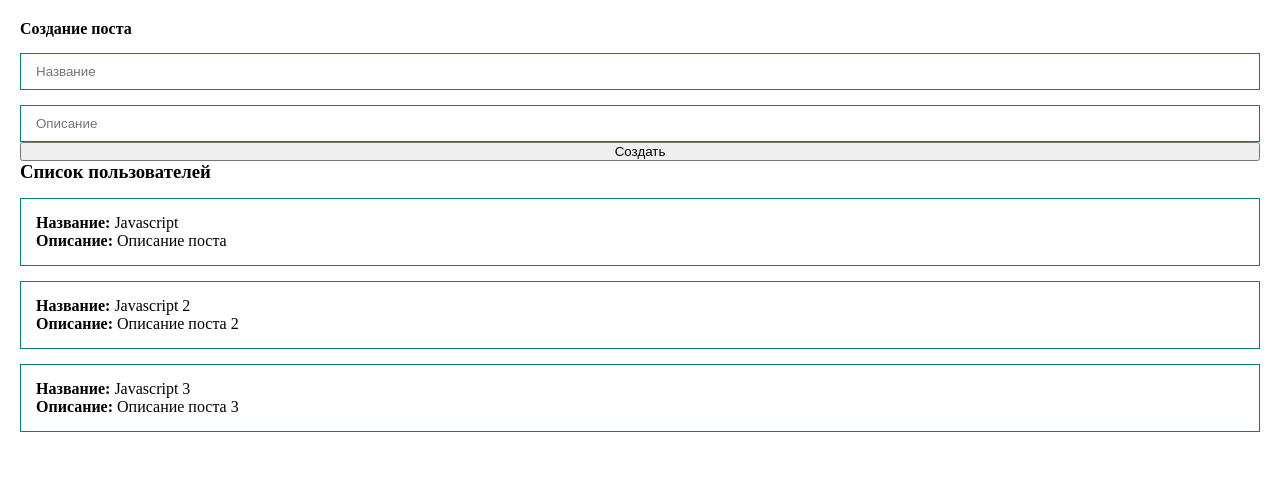
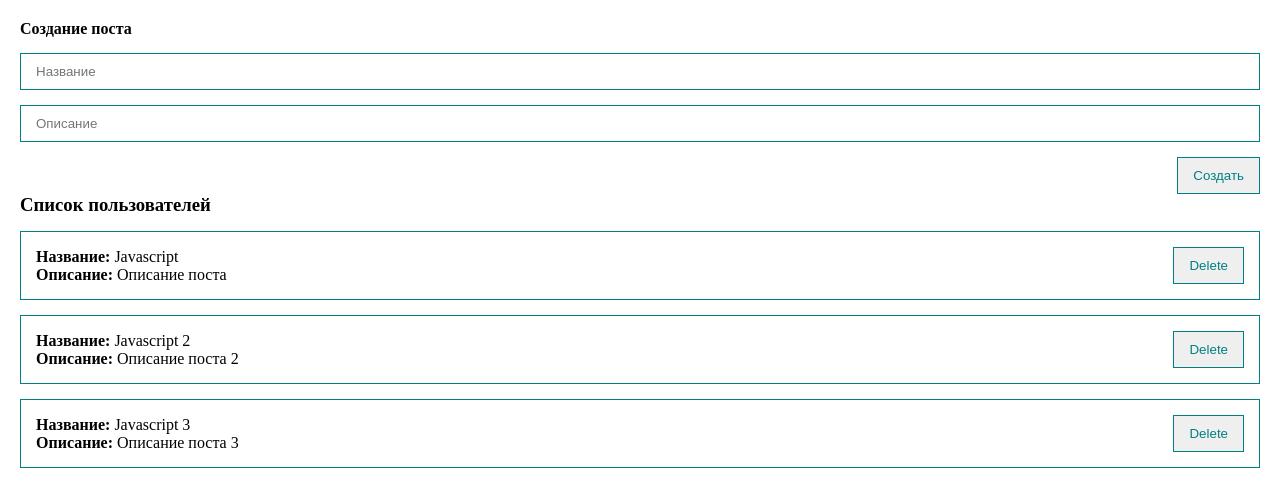
Before and after one commit to AleksandrZajac/vue3, a Vue app: page / in a window 1280 px wide. Shown: the top 490 px of the page. Built offline with nearby package versions, Linux system fonts and the light colour scheme.

Commit message:
авто импортирование MyButton в файлах index.js and main.js

```diff
--- a/src/components/PostForm.vue
+++ b/src/components/PostForm.vue
@@ -3,7 +3,12 @@
       <h4>Создание поста</h4>
       <input v-model="post.title" class="input" type="text" placeholder="Название">
       <input v-model="post.body" class="input" type="text" placeholder="Описание">
-      <button class="btn" @click="createPost">Создать</button>
+      <my-button
+        class="btn"
+        @click="createPost"
+      >
+        Создать
+      </my-button>
     </form>
 </template>
 
@@ -42,4 +47,9 @@
     padding: 10px 15px;
     margin-top: 15px;
   }
+
+  button {
+    margin-top: 15px;
+    align-self:flex-end;
+  }
 </style>
--- a/src/components/PostItem.vue
+++ b/src/components/PostItem.vue
@@ -1,12 +1,17 @@
 <template>
     <div class="post">
-      <div><strong>Название:</strong> {{ post.title }}</div>
-      <div><strong>Описание:</strong> {{ post.body }}</div>
+      <div>
+        <div><strong>Название:</strong> {{ post.title }}</div>
+        <div><strong>Описание:</strong> {{ post.body }}</div>
+      </div>
+      <div class="post__btns">
+        <my-button>Delete</my-button>
+      </div>
     </div>
 </template>
 
 <script>
-  export default {
+    export default {
     props: {
       post: {
         type: Object,
@@ -17,5 +22,12 @@
 </script>
 
 <style scoped>
-
+  .post {
+    padding: 15px;
+    border: 1px solid teal;
+    margin-top: 15px;
+    display: flex;
+    align-items: center;
+    justify-content: space-between;
+  }
 </style>
--- a/src/components/PostList.vue
+++ b/src/components/PostList.vue
@@ -22,9 +22,5 @@
 </script>
 
 <style scoped>
-    .post {
-    padding: 15px;
-    border: 1px solid teal;
-    margin-top: 15px;
-  }
+
 </style>
--- /dev/null
+++ b/src/components/UI/MyButton.vue
@@ -0,0 +1,22 @@
+<template>
+
+    <button class="btn">
+      <slot></slot>
+    </button>
+
+</template>
+
+<script>
+  export default {
+    name: 'my-button'
+  }
+</script>
+
+<style scoped>
+.btn {
+  padding: 10px 15px;
+  bacground: none;
+  color: teal;
+  border: 1px solid teal;
+}
+</style>
--- /dev/null
+++ b/src/components/UI/index.js
@@ -0,0 +1,5 @@
+import MyButton from "@/components/UI/MyButton";
+
+export default [
+  MyButton,
+]
--- a/src/main.js
+++ b/src/main.js
@@ -1,4 +1,11 @@
 import { createApp } from 'vue'
 import App from './App'
+import components from '@/components/UI';
 
-createApp(App).mount('#app')
+const app = createApp(App);
+
+components.forEach(component => {
+  app.component(component.name, component);
+});
+
+app.mount('#app')
```
